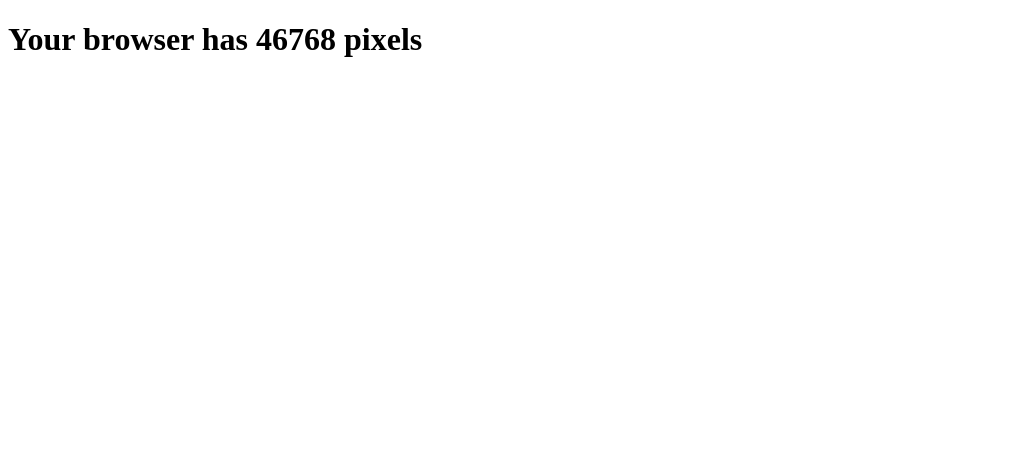
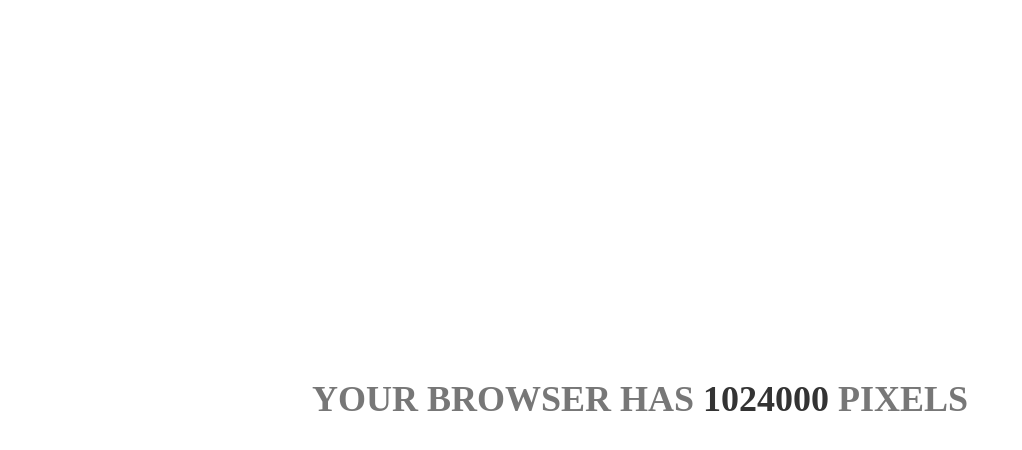
Before and after one commit to mrmrs/scale, a plain HTML site: page index.html in a window 1280 px wide. Shown: the whole page, without its empty margins (0-1022 px from the left). Drawn offline with nearby package versions, Linux system fonts and the light colour scheme; the site is published under a folder, as on GitHub Pages, so addresses that start at the root find nothing.

Commit message:
Update filepath.

```diff
--- a/index.html
+++ b/index.html
@@ -9,7 +9,7 @@
     <meta name="author" content="">
     <meta name="description" content="">
     <meta name="viewport" content="width=device-width, initial-scale=1">
-    <link rel="stylesheet" href="/css/tachyons.css">
+    <link rel="stylesheet" href="css/tachyons.css">
   </head>
   <body class="h-100 dt w-100">
     <div class="dtc v-mid">
```
